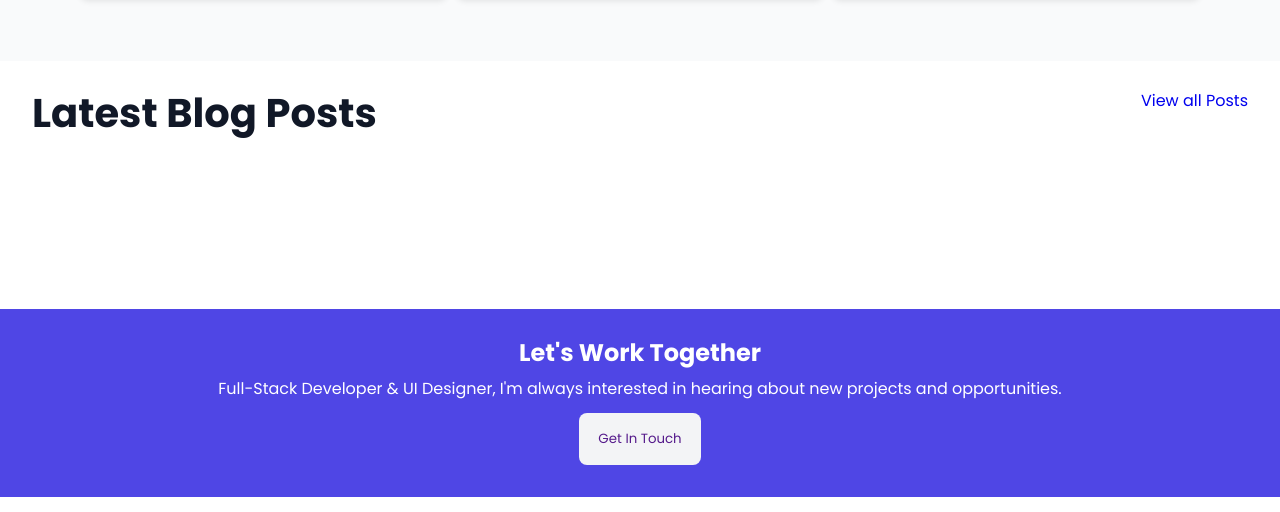
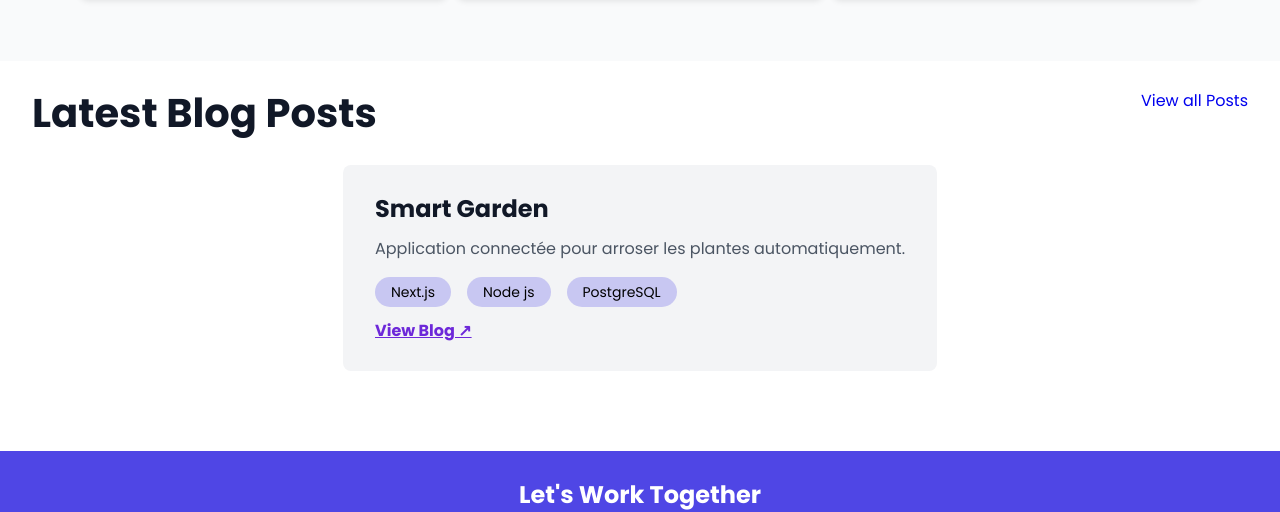
Before and after one commit to Dukent29/My_portolio, a plain HTML site: page index.html in a window 1280 px wide. Shown: the part 1864-2376 px from the top of the page. Drawn offline with nearby package versions, Linux system fonts and the light colour scheme; no server answers.

Commit message:
just put in place a blog section and add blog in json file to display

```diff
--- a/assets/css/stylesheet.css
+++ b/assets/css/stylesheet.css
@@ -417,6 +417,9 @@ span{
     flex-direction: column;
     gap: 1rem;
 }
+.blog_img {
+    display: none;
+}
 /* footer */
 .footer{
     background-color: #4f46e5;
--- a/assets/js/blogs.js
+++ b/assets/js/blogs.js
@@ -1,27 +1,23 @@
-document.addEventListener('DOMContentLoaded', async () => {
-    const blogsContainer = document.getElementById('blogsContainer');
-
-    const response = await fetch('http://localhost:3000/api/blogs');
-    const blogs = await response.json();
-
-    if (response.ok) {
-        // Sort blogs by date in descending order and take the latest 3
-        const latestBlogs = blogs.sort((a, b) => new Date(b.date) - new Date(a.date)).slice(0, 4);
-
-        latestBlogs.forEach(blog => {
-            const blogElement = document.createElement('div');
-            blogElement.classList.add('blog');
-            blogElement.innerHTML = `
-                <div class="blog_info">
-                    <h3>${blog.title}</h3>
-                    <p>${new Date(blog.date).toLocaleDateString()}</p>
-                    <p>${blog.content}</p>
-                    <a class="view_blog" href="">Read More <span>&#8594</span></a>
-                </div>
-            `;
-            blogsContainer.appendChild(blogElement);
-        });
-    } else {
-        blogsContainer.innerHTML = '<p>Failed to load blogs</p>';
-    }
-});
+fetch('blogs.json')
+    .then(res => res.json())
+    .then(blogs => {
+        const blogList = document.getElementById('blog-list')
+        blogList.innerHTML = blogs.map(b => `
+            <div class="blog">
+            <div class="blog_img">
+                <img src="${b.image}" alt="${b.title}">
+            </div>
+            <div class="blog_info">
+                <h3>${b.title}</h3>
+                <p>${b.description}</p>
+                <ul class="label">
+                ${b.tech.map(t => `<li>${t}</li>`).join('')}
+                </ul>
+                <a href="${b.github_link}" target="_blank" style="color: #6d28d9; text-decoration: underline; font-weight: bold;">
+                View Blog ↗
+                </a>
+            </div>
+            </div>
+        `).join('')
+        }
+    )
--- /dev/null
+++ b/blogs.json
@@ -0,0 +1,8 @@
+[
+    {
+      "title": "Smart Garden",
+      "description": "Application connectée pour arroser les plantes automatiquement.",
+      "tech": ["Next.js", "Node js", "PostgreSQL"],
+      "github_link": "https://github.com/kevin/task-manager"
+    }
+]
--- a/index.html
+++ b/index.html
@@ -118,7 +118,7 @@
     <section id="projects" class="featured_projects">
         <div class="styled-title">
             <h1>Featured Projects</h1>
-            <a href="all-blogs.html">View all projects</a>
+            <a href="all-projects.html">View all projects</a>
         </div>
         <div class="projects" id="project-list">
             <!-- Projects will be dynamically inserted here -->
@@ -132,7 +132,7 @@
             <h1>Latest Blog Posts</h1>
             <a href="all-blogs.html">View all Posts</a>
         </div>
-        <div class="blogs" id="blogsContainer">
+        <div class="blogs" id="blog-list">
             <!-- Blogs will be dynamically inserted here -->
         </div>
     </div>
```
